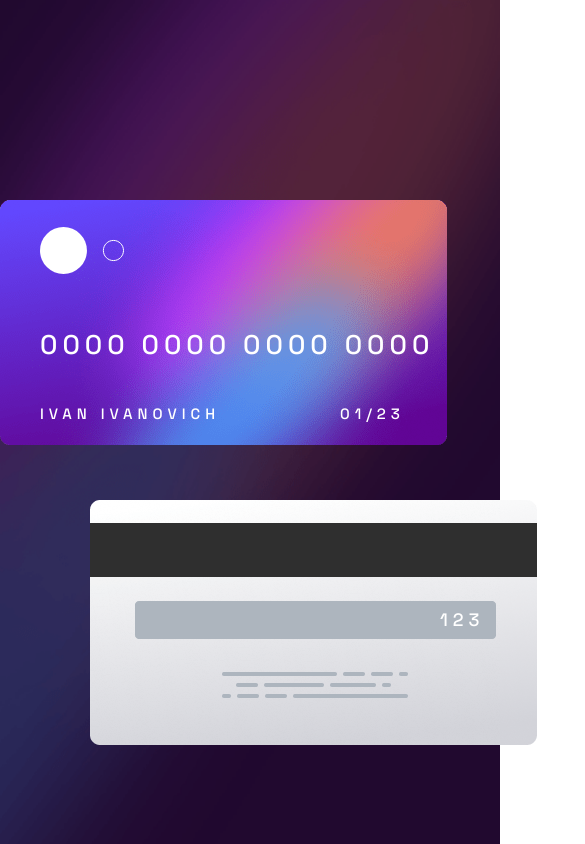
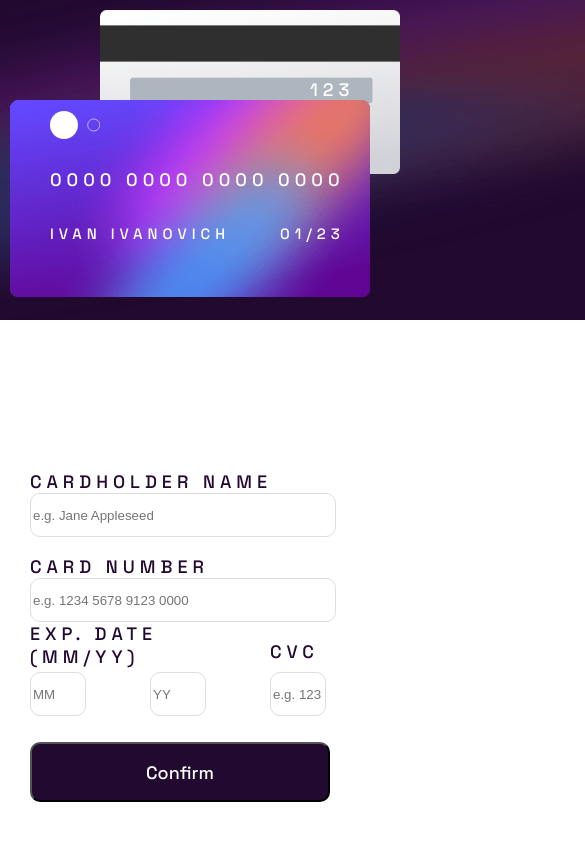
Before and after one commit to DmitryShvetsov-dev/interactive-card-details, a plain HTML site: page index.html in a window 390 px wide. Shown: the top 844 px of the page, 585 px wide, since content can reach past the window. Drawn offline with Linux system fonts and the light colour scheme.

Commit message:
mobile version done

```diff
--- a/style.css
+++ b/style.css
@@ -222,3 +222,109 @@ p {
   border-radius: 10px;
   margin-left: 100px;
 }
+@media (max-width: 1260px) {
+  .card {
+    width: 600px;
+  }
+}
+@media (max-width: 1060px) {
+  .card {
+    width: 510px;
+  }
+  .backcard {
+    margin-left: 0;
+  }
+}
+@media (max-width: 970px) {
+  body {
+    background-size: 970px 500px;
+  }
+  .mainbox {
+    margin-top: 100px;
+    flex-direction: column;
+    width: 600px;
+  }
+  .carddata {
+    width: 600px;
+    margin-top: 50px;
+    margin-left: 10%;
+  }
+  .card {
+    width: 600px;
+    height: 300px;
+    margin-left: 10px;
+  }
+  .backcard {
+    z-index: -1;
+    width: 500px;
+    position: absolute;
+    top: 10px;
+    left: 200px;
+  }
+  #chname {
+    margin-bottom: 0;
+  }
+  #cnumber {
+    margin-bottom: 0;
+  }
+  #expDate_mmyy {
+    margin-top: 0;
+    margin-bottom: 0;
+  }
+}
+@media (max-width: 660px) {
+  body {
+    background-size: 970px 320px;
+  }
+  .frontcard {
+    background-size: 60%;
+  }
+  .backcard {
+    background-size: 60%;
+    left: 100px;
+  }
+  .marginer {
+    height: 50px;
+  }
+  #ccvvcc {
+    margin-left: 210px;
+  }
+  .cardlogo {
+    width: 50px;
+    height: 50px;
+    background-size: 100%;
+  }
+  #nnumber {
+    font-size: 18px;
+  }
+  #ddate {
+    margin-left: 50px;
+  }
+  .carddata {
+    margin-top: 0;
+    margin-left: 5%;
+  }
+}
+@media (max-width: 490px) {
+  #chnameinput {
+    width: 300px;
+  }
+  #cnumberinput {
+    width: 300px;
+  }
+  #expmminput {
+    width: 50px;
+  }
+  #expyyinput {
+    width: 50px;
+  }
+  #cvcinput {
+    width: 50px;
+  }
+  .expcvc {
+    grid-template-columns: 20% 20% 30%;
+  }
+  #confirm {
+    width: 300px;
+  }
+}
```
